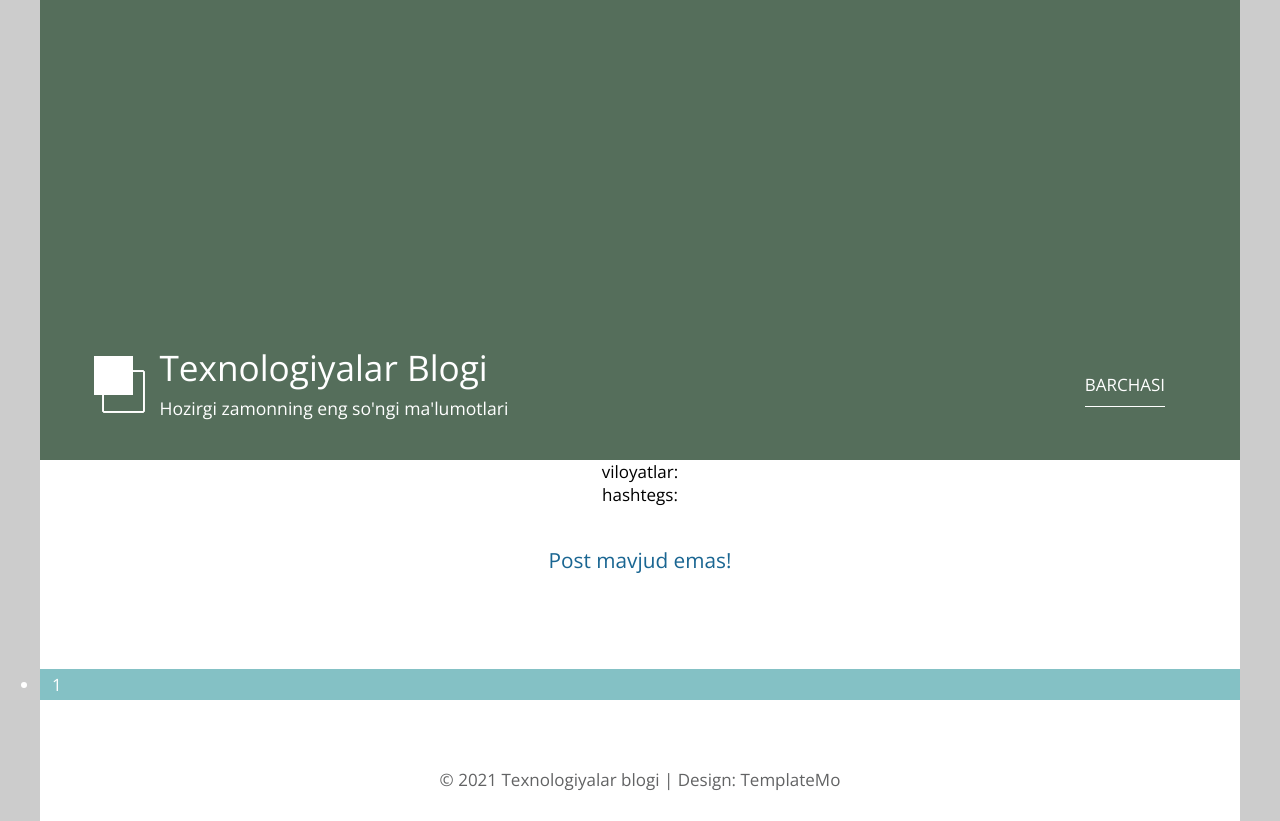
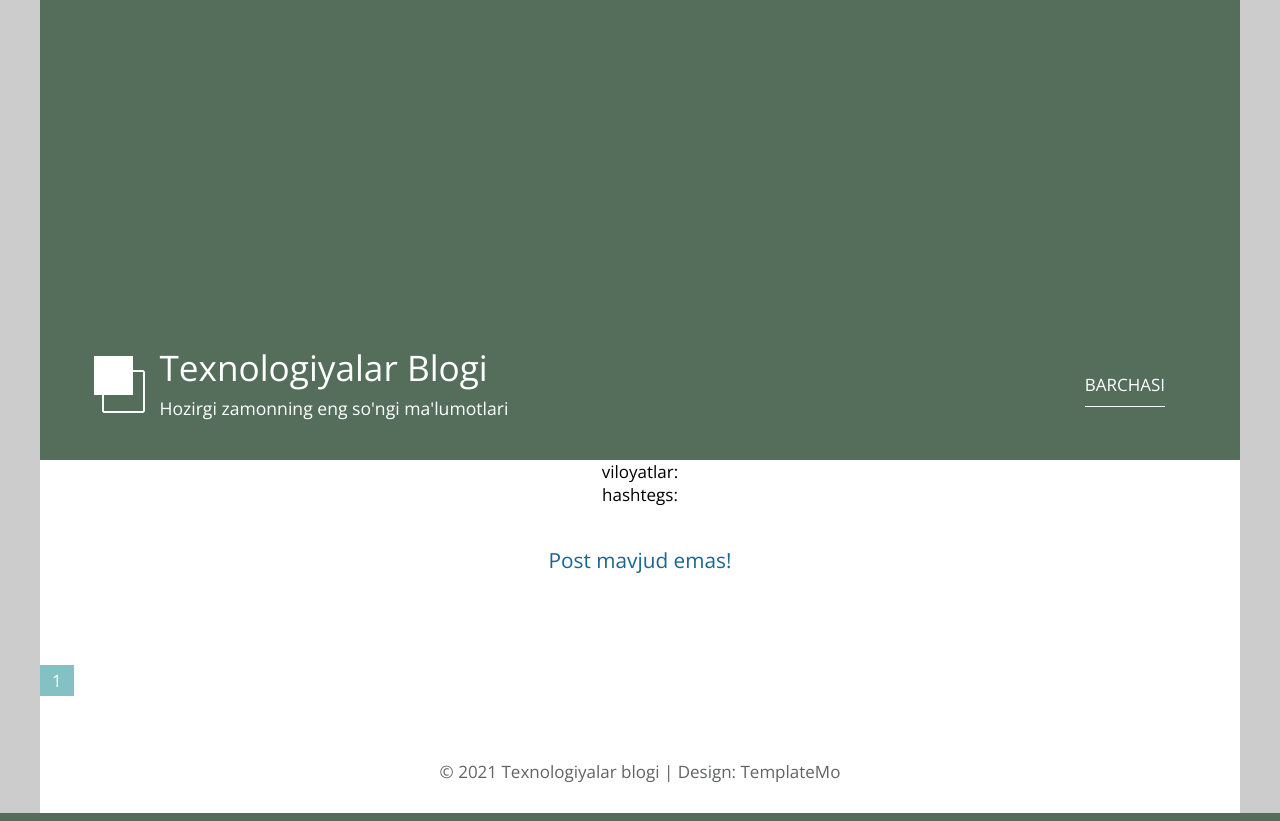
Before and after one commit to sardoruktamov/prowork-blog, a Django app: page / in a window 1280 px wide. Run offline with Django 3.2, Linux system fonts and the light colour scheme; data that the repository does not hold is empty; some libraries are stand-ins or nearby versions.

Commit message:
paginator qo`shildi

```diff
--- a/proworkblog/settings.py
+++ b/proworkblog/settings.py
@@ -138,6 +138,9 @@ PARLER_LANGUAGES = {
 
 # Static files (CSS, JavaScript, Images)
 # https://docs.djangoproject.com/en/3.2/howto/static-files/
+LOCALE_PATHS = (
+    os.path.join(BASE_DIR, 'locale'),
+)
 
 STATIC_URL = '/static/'
 
--- a/templates/index.html
+++ b/templates/index.html
@@ -66,6 +66,7 @@
 								<a href="{% url 'blog-detail' blog.slug %}"<h4 class="tm-gallery-title">{{blog.title | truncatechars:50}}</h4></a>
 								<p class="tm-gallery-description">{{blog.description | truncatechars:120}}</p>
 								<p class="tm-gallery-price">{{blog.created_at}}</p>
+								<p class="tm-gallery-price">{{blog.hashtegs}}</p>
 							</figcaption>
 						</figure>
 					</article>
@@ -83,30 +84,26 @@
 			</div>
 		</main>
 		<div class="container">
-      <nav class="blog-pagination justify-content-center d-flex">
-        <ul class="pagination">
-            <li id="page-item">{% if blogs.has_previous %}
+        {% if blogs.has_previous %}
                 <a href="?page={{blogs.previous_page_number}}" class="page-link" aria-label="Previous">
                     <span aria-hidden="true">
                         <span class="lnr lnr-chevron-left"><<</span>
                     </span>
                 </a>{% endif %}
-            </li>
+
             {% for i in blogs.paginator.page_range %}
                 {% if blogs.number == i %}
-                    <li id="page-item active" style="padding: 4px 12px; color: white; background: #84c1c5"><span>{{ i }} </span></li>
+                <span id="page-item active" style="padding: 4px 12px; color: white; background: #84c1c5">{{ i }} </span>
                 {% elif i > blogs.number|add:'-7' and i < blogs.number|add:'7' %}
-                <li id="page-item "><a href="?page={{i}}" class="page-link">{{i}}</a></li>
+                <a href="?page={{i}}"  id="page-item " class="page-link">{{i}}</a>
                 {% endif %}
             {% endfor %}
-            <li id="page-item">{% if blogs.has_next %}
+            {% if blogs.has_next %}
                 <a href="?page={{blogs.next_page_number}}" class="page-link" aria-label="Next">
                     <span aria-hidden="true">
                         <span class="lnr lnr-chevron-right"> >> </span>
                     </span>
                 </a>{% endif %}
-            </li>
-        </ul>
+
 			</div>
-    </nav>
 {% endblock content %}
```
